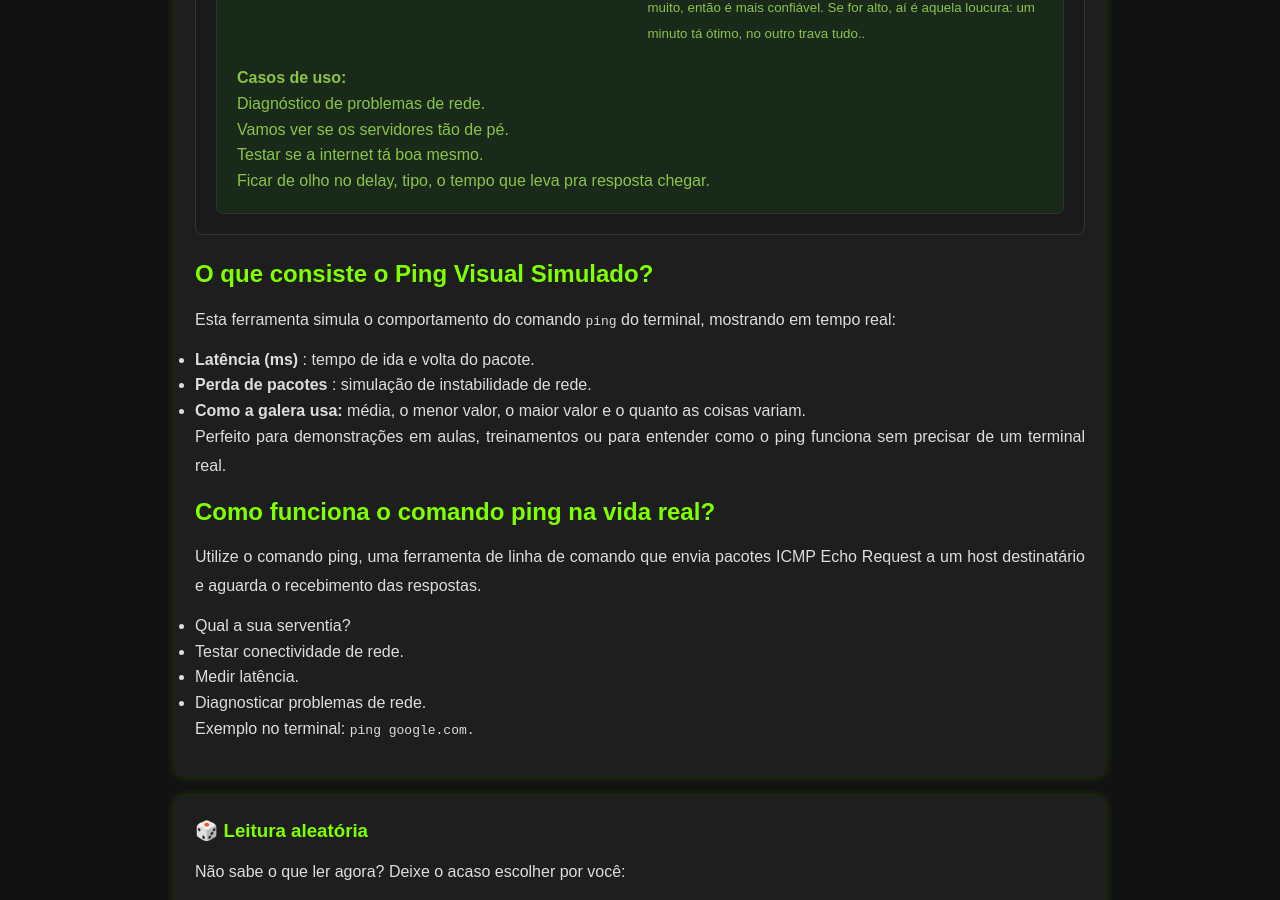
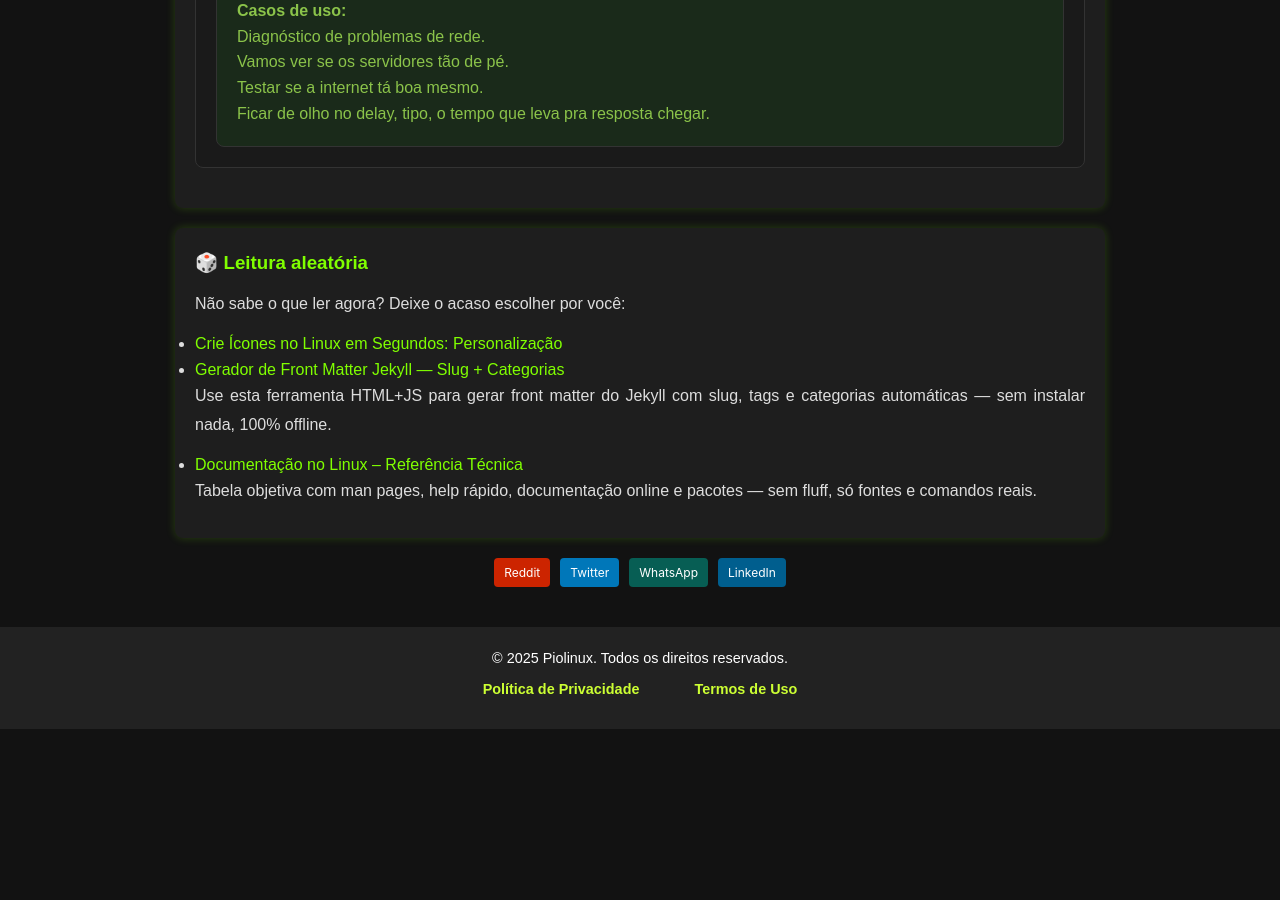
Before and after one commit to Piolinux/piolinux-site, a Jekyll site: the page built from _pages/_tools/imulador-de-ping-visual-online-latencia-e-rede.html, in a window 1280 px wide and 900 px high, scrolled down 1203 px. Built offline with Jekyll 4.4.1, drawn with Linux system fonts in a browser that asks for light colours; after the commit the page ends 1932 px from its top, so only the background shows below that; some of the changed text lies outside the part shown.

Commit message:
Update imulador-de-ping-visual-online-latencia-e-rede.html

```diff
--- a/_pages/_tools/imulador-de-ping-visual-online-latencia-e-rede.html
+++ b/_pages/_tools/imulador-de-ping-visual-online-latencia-e-rede.html
@@ -85,29 +85,7 @@ tags: [ping, rede, latencia, sysadmin, icmp, simulador, network, tempo-resposta]
 
 
 
-  <div class="seo-content">
-    <h2>O que consiste o Ping Visual Simulado?</h2>
-    <p>Esta ferramenta simula o comportamento do comando <code>ping</code> do terminal, mostrando em tempo real:</p>
-    <ul>
-      <li><strong>Latência (ms)</strong> : tempo de ida e volta do
-      pacote.</li>
-      <li><strong>Perda de pacotes</strong> : simulação de
-      instabilidade de rede.</li>
-      <li><strong>Como a galera usa:</strong> média, o menor valor, o maior valor e o quanto as coisas variam.</li>
-    </ul>
-    <p>Perfeito para demonstrações em aulas, treinamentos ou para entender como o ping funciona sem precisar de um terminal real.</p>
 
-    <h2>Como funciona o comando ping na vida real?</h2>
-    <p>Utilize o comando ping, uma ferramenta de linha de comando que envia pacotes ICMP Echo Request a um host destinatário e aguarda o recebimento das respostas.</p>
-    <ul>
-		<li>Qual a sua serventia?</li>
-      <li>Testar conectividade de rede.</li>
-      <li>Medir latência.</li>
-      <li>Diagnosticar problemas de rede.</li>
-    </ul>
-    <p>Exemplo no terminal: <code>ping google.com.</code></p>
-
-    </div>
 </section>
 
 
```
